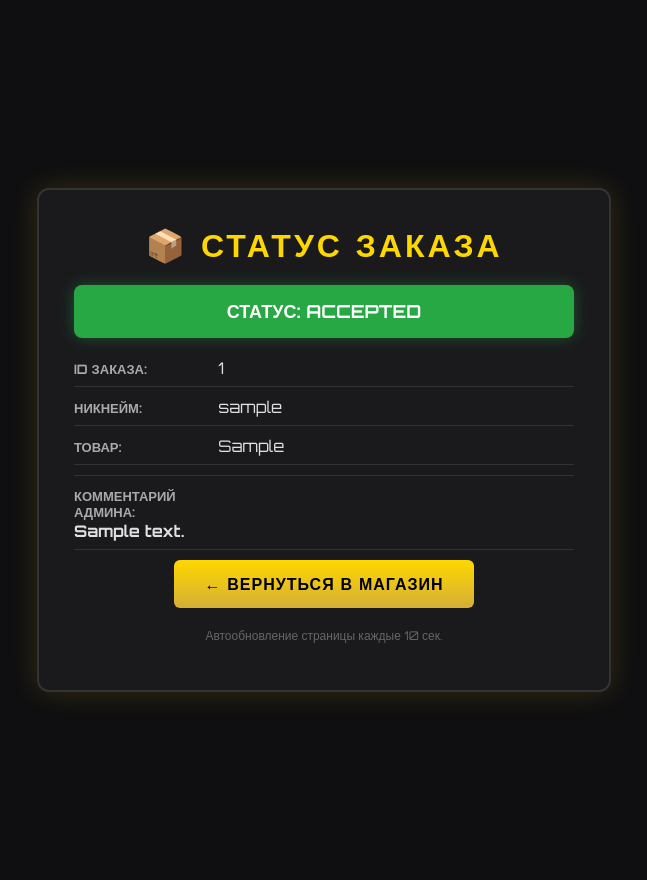
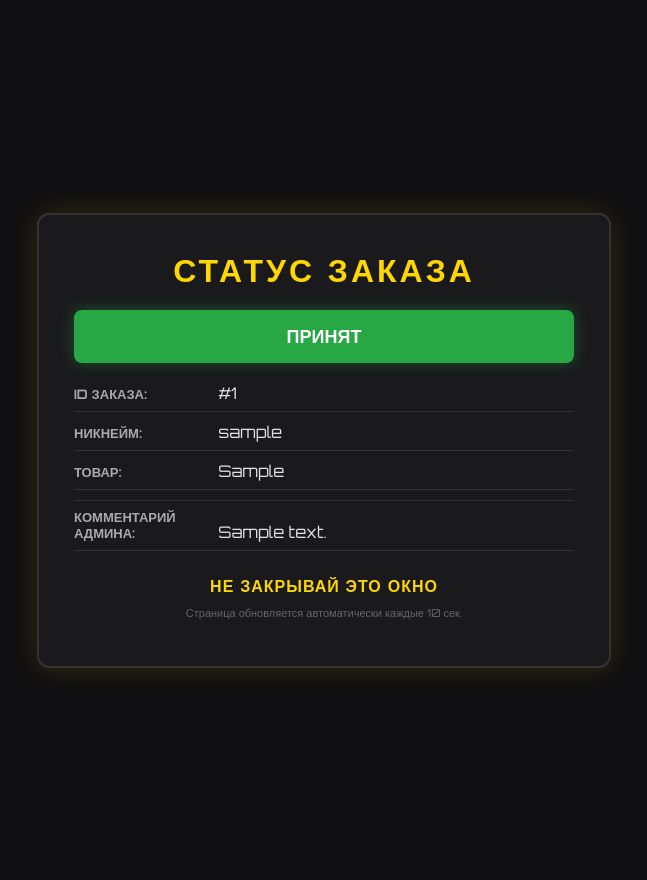
Before and after one commit to neizvestnyjmaksim94-lang/sait, a Flask app: page /order-status/1 in a window 1280 px wide. Shown: the whole page, without its empty margins (316-963 px from the left). Run offline with Flask 3, Linux system fonts and the light colour scheme; tables that the repository leaves empty hold one stand-in row (values such as "Sample post").

Commit message:
Update thanks.html

```diff
--- a/templates/thanks.html
+++ b/templates/thanks.html
@@ -68,58 +68,43 @@
             font-size: 13px;
         }
 
-        .btn-back {
-            display: inline-block;
-            padding: 14px 30px;
-            background: linear-gradient(180deg, #ffd700 0%, #d4af37 100%);
-            color: #000;
-            text-decoration: none;
-            border-radius: 6px;
+        .note-lock {
+            margin-top: 25px;
+            font-size: 16px;
+            color: #ffd700;
             font-weight: bold;
             text-transform: uppercase;
             letter-spacing: 1px;
-            transition: transform 0.1s, box-shadow 0.2s;
-        }
-
-        .btn-back:hover {
-            transform: translateY(-2px);
-            box-shadow: 0 0 15px rgba(255, 215, 0, 0.6);
         }
 
         .auto-note {
-            margin-top: 20px;
-            font-size: 12px;
+            margin-top: 10px;
+            font-size: 11px;
             color: #666;
         }
     </style>
 </head>
 <body>
     <div class="card">
-        <h1>📦 Статус заказа</h1>
+        <h1>Статус заказа</h1>
 
-        <div class="status-box status-{{ status }}">
-            Статус: {{ status|upper }}
+        <div class="status-box {% if status == 'pending' %}status-pending{% elif status == 'accepted' %}status-accepted{% else %}status-rejected{% endif %}">
+            {% if status == 'pending' %}Ожидает обработки{% elif status == 'accepted' %}Принят{% else %}Отклонён{% endif %}
         </div>
 
-        <div class="info-row">
-            <span class="label">ID заказа:</span> {{ order_id }}
-        </div>
-        <div class="info-row">
-            <span class="label">Никнейм:</span> {{ nickname }}
-        </div>
-        <div class="info-row">
-            <span class="label">Товар:</span> {{ item }}
-        </div>
+        <div class="info-row"><span class="label">ID заказа:</span> #{{ order_id }}</div>
+        <div class="info-row"><span class="label">Никнейм:</span> {{ nickname }}</div>
+        <div class="info-row"><span class="label">Товар:</span> {{ item }}</div>
 
         {% if admin_comment %}
-            <div class="info-row" style="border-top:1px solid #333; padding-top:12px;">
-                <span class="label">Комментарий админа:</span><br>
-                <strong>{{ admin_comment }}</strong>
+            <div class="info-row" style="border-top:1px solid #333; padding-top:8px;">
+                <span class="label">Комментарий админа:</span> {{ admin_comment }}
             </div>
         {% endif %}
 
-        <a href="/" class="btn-back">← Вернуться в магазин</a>
-        <p class="auto-note">Автообновление страницы каждые 10 сек.</p>
+        <!-- Убрали кнопку «Вернуться». Теперь это важное сообщение -->
+        <div class="note-lock">Не закрывай это окно</div>
+        <p class="auto-note">Страница обновляется автоматически каждые 10 сек.</p>
     </div>
 </body>
 </html>
```
